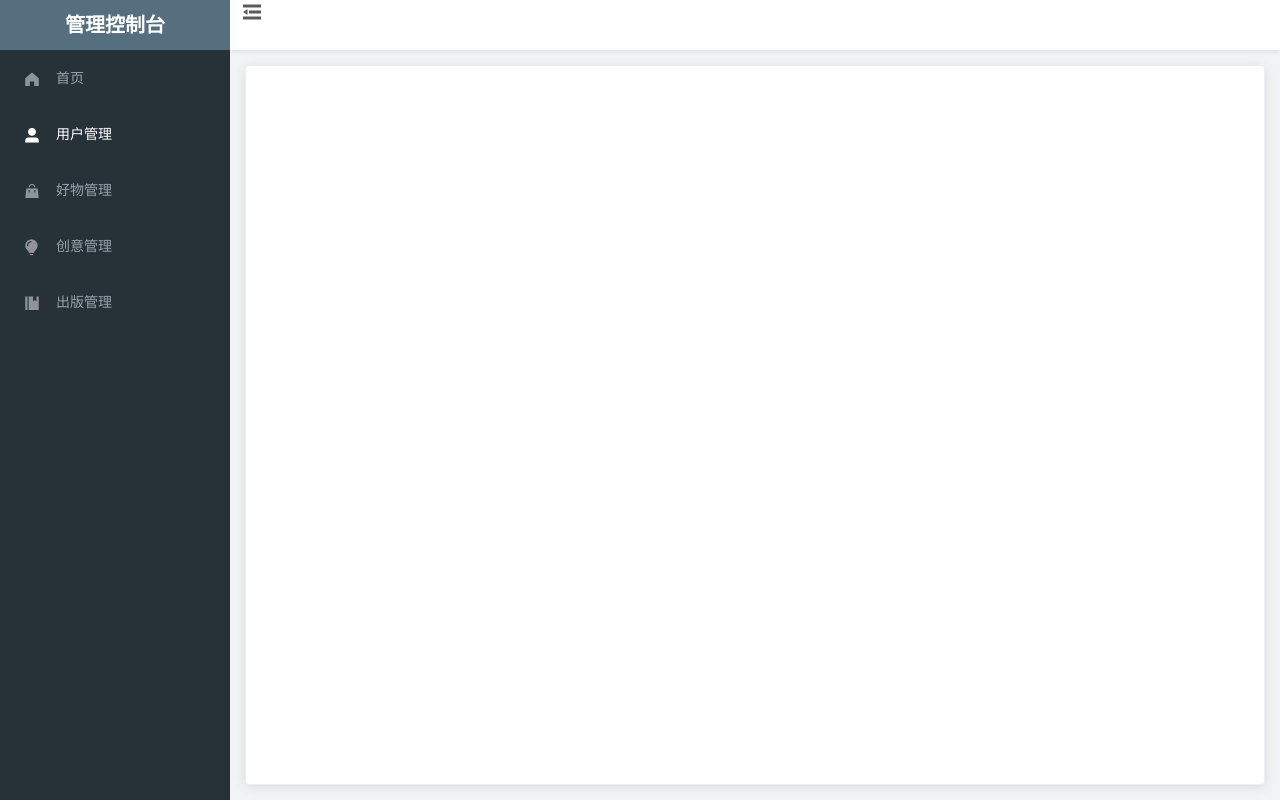
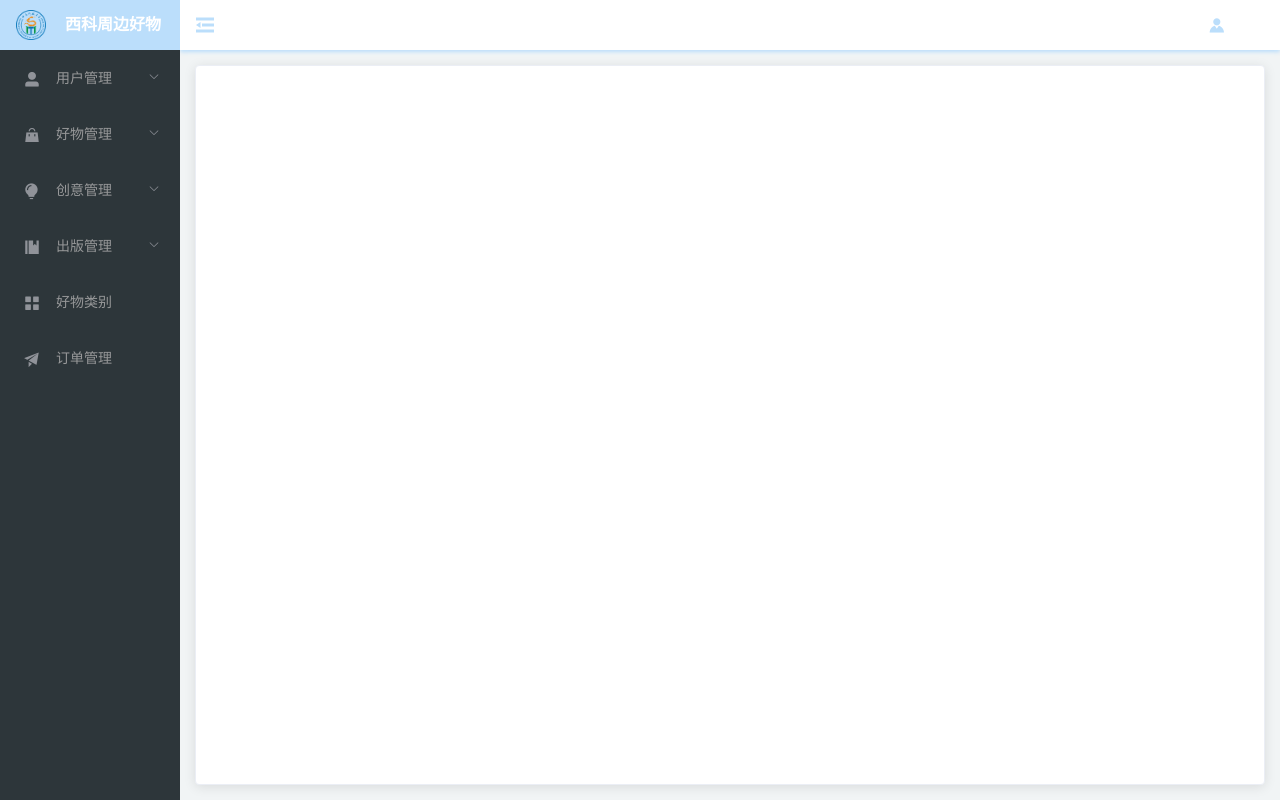
Before and after one commit to HAN717/swustStoreFront, a Vue app: page /#/admin in a window 1280 px wide. Built offline with nearby package versions, Linux system fonts and the light colour scheme; what vue-cookies would draw is missing.

Commit message:
后台框架样式修改，后台用户token功能完成

```diff
--- a/src/main.js
+++ b/src/main.js
@@ -17,14 +17,13 @@ new Vue({
   components: { App },
   render: h => h(App)
 })
-
 router.beforeEach((to, from, next) => {
   if (to.matched.some(res => res.meta.requireAuth)) { // 验证是否需要登陆
-    if (VueCookies.isKey("adminToken")) { next(); }
+    if (VueCookies.isKey("adminToken")) { next(); } // 若登录则进入后台
     else {
       next({
-        path: '/adminLogin', // 未登录则跳转至login页面
-        redirect:  '/admin' // 登陆成功后回到当前页面，这里传值给login页面，to.fullPath为当前点击的页面
+        path: '/adminLogin', // 若未登录则跳转至login页面
+        redirect:  '/admin'  // 登录成功后进入后台
       });
     }
   } else {
--- a/src/router/index.js
+++ b/src/router/index.js
@@ -109,9 +109,7 @@ const router = new Router({
       name: 'backstageFrame',
       component: backstageFrame,
       // 路由守卫(登录)
-      meta: {
-        requireAuth: true
-      },
+      meta: { requireAuth: true },
       // 子路由
       children:[
         {
@@ -119,7 +117,8 @@ const router = new Router({
           name: 'userManage',
           component: userManage,
           meta: {
-            title: '用户管理'
+            title: '用户管理',
+            meta: { requireAuth: true },
           }
         },
         {
@@ -127,7 +126,8 @@ const router = new Router({
           name: 'goodsManage',
           component: goodsManage,
           meta: {
-            title: '好物管理'
+            title: '好物管理',
+            meta: { requireAuth: true },
           }
         },
         {
@@ -135,7 +135,8 @@ const router = new Router({
           name: 'originalityManage',
           component: originalityManage,
           meta: {
-            title: '创意管理'
+            title: '创意管理',
+            meta: { requireAuth: true },
           }
         },
         {
@@ -143,7 +144,8 @@ const router = new Router({
           name: 'publishmentManage',
           component: publishmentManage,
           meta: {
-            title: '出版管理'
+            title: '出版管理',
+            meta: { requireAuth: true },
           }
         },
       ]
--- a/src/views/backStage/adminLogin/index.vue
+++ b/src/views/backStage/adminLogin/index.vue
@@ -27,7 +27,7 @@ import { Message } from "element-ui";
                 input_name:'',
                 input_pwd:'',
                 loginMes:'',
-                token:'AASFDCASDCWE2141DFQW1234'
+                token:'AASFDCASD123CWE2141DFQW1234'
             }
         },
         methods:{
@@ -37,8 +37,8 @@ import { Message } from "element-ui";
               Message.success(this.loginMes)
               // this.$cookies.set("token", res.data.data, {expires: "15D"});
               localStorage.setItem("admin",this.input_name)
-              this.$router.push("/admin")
               this.$cookies.set("adminToken", this.token, {expires: "7D"});
+              this.$router.push("/userManage",()=>{})
               // console.log('登陆成功',this.$cookies.isKey("token"))
             }
 
@@ -60,15 +60,18 @@ import { Message } from "element-ui";
             //   }
             // )
           }
-        }
+        },
     }
 </script>
 <style>
 .adminContent{
-    background-size: contain;
     height: 44.5rem;
     width: 100%;
-    background-image: linear-gradient(to right,#E1BEE7 30%,#BBDEFB);
+    background-image: linear-gradient(to right,#E1BEE7 ,#BBDEFB);
+    filter: blur(2px);
+}
+.adminContent:hover{
+    transition: all 0.3s ease-in-out;filter: blur(0px);
 }
 #loginCard{
     height: 400px;width:360px;margin:160px 578px;
--- a/src/views/backStage/backstageFrame/index.css
+++ b/src/views/backStage/backstageFrame/index.css
@@ -8,11 +8,11 @@
 
 /* ---------侧边栏 展开 */
 .menu--unfold .menuLeft {
-	width: 230px;
+	width: 180px;
 }
 
 .menu--unfold .content-main {
-	margin-left: 230px;
+	margin-left: 180px;
 }
 
 /* ------------- */
@@ -22,23 +22,30 @@
 	width: 100%;
 	height: 50px;
 	z-index: 100;
-	box-shadow: 0 2px 4px rgba(0, 0, 0, 0.08);
+	box-shadow: 0 2px 4px #BBDEFB;
 	box-sizing: border-box;
 	background: white;
 }
 
 .nav_tools {
 	height: 100%;
+	float: left;
+}
+#adminMenu{
+	cursor: pointer;
+	position: absolute;
+	right: 2rem;
+	top: 1rem;
 }
 
 .nav_tools .el-icon-s-fold {
-	margin-left: 10px !important;
-	color: #5b5b5b !important;
+	margin: 13px !important;
+	color: #BBDEFB !important;
 	font-size: 1.5rem !important;
 }
 .nav_tools .el-icon-s-unfold {
-	margin-left: 10px !important;
-	color: #5b5b5b !important;
+	margin: 13px !important;
+	color: #BBDEFB !important;
 	font-size: 1.5rem !important;
 }
 .menuLeft {
@@ -48,7 +55,7 @@
 	bottom: 0;
 	z-index: 1020;
 	overflow: hidden;
-	background-color: #263238;
+	background-color: #2d363a;
 }
 
 .content-main {
@@ -61,11 +68,10 @@
 	color: white;
 	height: 50px;
 	line-height: 50px;
-	text-align: center;
-	font-size: 20px;
+	text-align:center;
+	font-size: 16px;
 	font-weight: bold;
-	/* background-color: #9fbea7; */
-	background-color: #566f7e;
+	background-color: #BBDEFB;
 }
 
 /* 动画 */
@@ -84,7 +90,7 @@
 
 .el-menu-vertical-demo:not(.el-menu--collapse) {
 	border-right: none;
-	width: 230px;
+	width: 180px;
 }
 
 .el-menu .icon-text {
@@ -111,5 +117,3 @@
 .content-main .el-tabs .el-tabs__header{
 	margin: unset;
 }
-.content-main .el-tabs .el-tab-pane{
-}
--- a/src/views/backStage/backstageFrame/index.vue
+++ b/src/views/backStage/backstageFrame/index.vue
@@ -3,62 +3,98 @@
 		<!-- 侧边菜单栏 -->
 		<div class="menuLeft">
 			<div class="menu-nav-header">
-				<span>{{isCollapse?'控制台':'管理控制台'}}</span>
+				<img src="../../../assets/pic/logo.png" width="30rem" height="30rem"
+					style="margin: 0.6rem 0 0 1rem;float:left"
+				/>
+				<div>{{isCollapse?' ':'西科周边好物'}}</div>
 			</div>
              <!--todo 菜单栏组件 -->
-            <el-menu active-text-color="#fff" background-color="#263238" class="el-menu-vertical-demo"
-				:collapse-transition="false" default-active="2" text-color="#96a4ab " @open="handleOpen"
+            <el-menu active-text-color="#fff" background-color="#2d363a" class="el-menu-vertical-demo"
+				:collapse-transition="false" default-active="1" text-color="#979899" @open="handleOpen"
 				@close="handleClose" :collapse="isCollapse">
-                <el-menu-item index="1">
-					<i class="el-icon-s-home"></i>
-					<span slot="">&nbsp;&nbsp;首页</span>
+				<el-submenu index="1">
+					<template #title>
+						<i class="el-icon-user-solid"></i>
+						<span>&nbsp;&nbsp;用户管理</span>
+					</template>
+					<el-menu-item index="1-1" @click="$router.push({name:'userManage'}, () => {})">
+						<i class="el-icon-s-order"></i>
+						<span slot="">&nbsp;&nbsp;用户列表</span>
 					</el-menu-item>
-                <el-menu-item index="2" @click="$router.push({name:'userManage'})">
-                    <i class="el-icon-user-solid"></i>
-					<span slot="">&nbsp;&nbsp;用户管理</span>
+					<el-menu-item index="1-2" @click="$router.push({name:'userManage'}, () => {})">
+						<i class="el-icon-s-claim"></i>
+						<span slot="">&nbsp;&nbsp;信息审核</span>
 					</el-menu-item>
-                <el-menu-item index="3"  @click="$router.push({name:'goodsManage'})">
+				</el-submenu>
+                <el-submenu index="2"  @click="$router.push({name:'goodsManage'}, () => {})">
+					<template #title>
 						<i class="el-icon-s-goods"></i>
 						<span slot="">&nbsp;&nbsp;好物管理</span>
+					</template>
+					<el-menu-item index="2-1" @click="$router.push({name:'goodsManage'}, () => {})">
+						<i class="el-icon-s-order"></i>
+						<span slot="">&nbsp;&nbsp;好物列表</span>
 					</el-menu-item>
-                <el-menu-item index="4"  @click="$router.push({name:'originalityManage'})">
+
+				</el-submenu>
+                <el-submenu index="3"  @click="$router.push({name:'originalityManage'}, () => {})">
+					<template #title>
 						<i class="el-icon-s-opportunity"></i>
 						<span slot="">&nbsp;&nbsp;创意管理</span>
+					</template>
+					<el-menu-item index="3-1" @click="$router.push({name:'originalityManage'}, () => {})">
+						<i class="el-icon-s-order"></i>
+						<span slot="">&nbsp;&nbsp;创意列表</span>
 					</el-menu-item>
-                <el-menu-item index="5"  @click="$router.push({name:'publishmentManage'})">
+
+				</el-submenu>
+                <el-submenu index="4"  @click="$router.push({name:'publishmentManage'}, () => {})">
+					<template #title>
 						<i class="el-icon-s-management"></i>
 						<span slot="">&nbsp;&nbsp;出版管理</span>
+					</template>
+					<el-menu-item index="4-1" @click="$router.push({name:'publishmentManage'}, () => {})">
+						<i class="el-icon-s-order"></i>
+						<span slot="">&nbsp;&nbsp;出版列表</span>
+					</el-menu-item>
+				</el-submenu>
+				<el-menu-item index="5" @click="$router.push({name:'publishmentManage'}, () => {})">
+					<i class="el-icon-menu"></i>
+					<span slot="">&nbsp;&nbsp;好物类别</span>
+				</el-menu-item>
+				<el-menu-item index="6" @click="$router.push({name:'goodsManage'}, () => {})">
+					<i class="el-icon-s-promotion"></i>
+					<span slot="">&nbsp;&nbsp;订单管理</span>
 				</el-menu-item>
             </el-menu>
 		</div>
 		<!-- 右边内容 -->
 		<div class="content-main">
 			<div class="navTop horizontalView">
+				<!-- 侧边栏操作按钮 -->
 				<div class="nav_tools horizontalView">
                     <i v-show="isCollapse==false" class="el-icon-s-fold"  @click="isCollapse=!isCollapse"></i>
                     <i v-show="isCollapse==true" class="el-icon-s-unfold"  @click="isCollapse=!isCollapse"></i>
 				</div>
+				<!-- 用户 -->
+				<el-dropdown id="adminMenu">
+					<span class="el-dropdown-link" style="color: #BBDEFB;margin: -2rem 0 0  -2.5rem;font-size: 1.1rem;">
+						<i class="el-icon-s-custom"></i>{{ userName }}
+						<!-- <i class="el-icon-arrow-down el-icon--right"></i> -->
+					</span>
+					<el-dropdown-menu slot="dropdown">
+						<el-dropdown-item>
+							<span @click="outLogin()">退出系统</span>
+						</el-dropdown-item>
+					</el-dropdown-menu>
+				</el-dropdown>
 			</div>
 			<!-- todo 内容组件 -->
-			<!-- <router-view /> -->
-			<el-tabs v-if="$route.meta.isTab" v-model="mainTabsActiveName" :closable="true"
-				@tab-click="selectedTabHandle" @tab-remove="removeTabHandle">
-				<el-scrollbar ref="scroll" :height="siteContentViewHeight+32+'px'" @scroll="scroll">
-					<el-tab-pane v-for="item in mainTabs" :label="item.title" :name="item.name">
-						<el-card :style="'min-height:'+siteContentViewHeight + 'px'">
-							<router-view v-if="item.name === mainTabsActiveName" />
-						</el-card>
-					</el-tab-pane>
-				</el-scrollbar>
-			</el-tabs>
-			<div v-else>
-				<el-scrollbar ref="scroll" :height="siteContentViewHeight+32+'px'" @scroll="scroll">
-					<!-- 主入口标签页 e -->
+			<el-scrollbar  :height="siteContentViewHeight+32+'px'" >
 				<el-card :style="'min-height:'+ siteContentViewHeight + 'px'">
 					<router-view />
 				</el-card>
 			</el-scrollbar>
-			</div>
 		</div>
 	</div>
 </template>
@@ -75,7 +111,8 @@ export default {
 			mainTabs: [],
 			mainTabsActiveName: '',
 			menuActiveName: '',
-			menus: []
+			menus: [],
+			userName: "",
         }
     },
 	created() {
@@ -96,6 +133,19 @@ export default {
 	methods:{
 		handleOpen(){},
 		handleClose(){},
+		getLoginState() {
+			let admin = localStorage.getItem("admin");
+			// console.log("user", user);
+			if (admin !== null) {
+				this.userName = admin;
+			}
+		},
+		outLogin() {
+			// console.log("退出系统");
+			localStorage.clear();
+			this.$cookies.remove("adminToken");
+			this.$router.replace('./adminLogin');
+		},
 		resetDocumentClientHeight: function() {
 			this.documentClientHeight = document.documentElement['clientHeight'];
 			window.onresize = () => {
@@ -105,12 +155,8 @@ export default {
 		},
 		loadSiteContentViewHeight: function() {
 			let height = this.documentClientHeight - 52; //减去导航栏高度50
-			console.log(this.$route.meta.isTab)
 			if (this.$route.meta.isTab) {
 				height -= 70; //减去tab栏高度40,减去上下边距30
-				/* this.siteContentViewHeight = {
-					'min-height': height + 'px'
-				}; */
 				this.siteContentViewHeight = height;
 			} else {
 				height -= 30;
@@ -182,6 +228,7 @@ export default {
 	},
 	mounted: function() {
 		let that = this;
+		this.getLoginState();
 		that.resetDocumentClientHeight();
 		that.loadSiteContentViewHeight();
 	}
```
Lines whose indentation alone changed are shown as unchanged.
